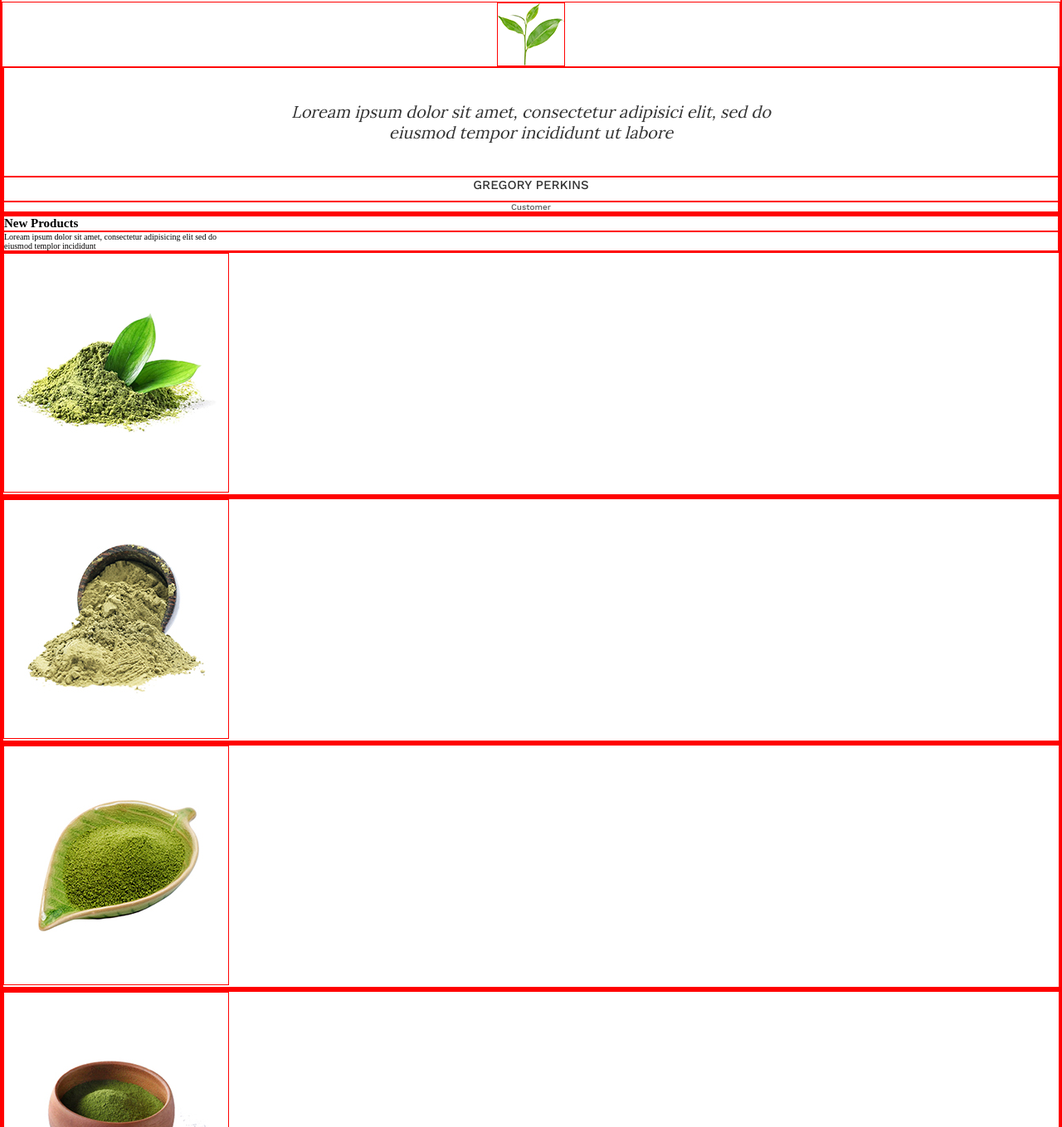
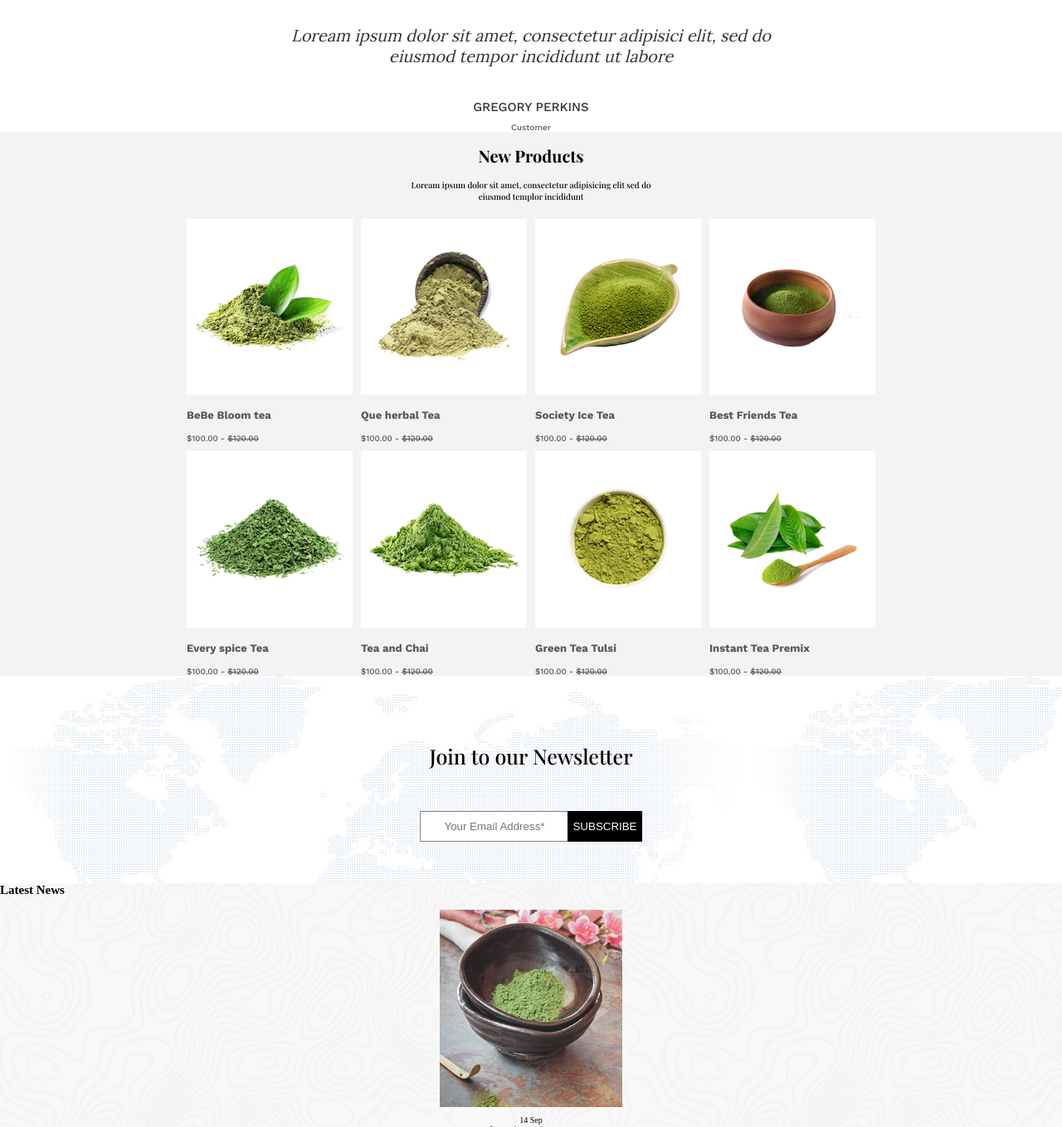
Before and after one commit to viorjuela3/Sabujcha-HTML5-CSS, a plain HTML site: page index.html in a window 1280 px wide. Shown: the part 1242-2601 px from the top of the page at 83% size. Drawn offline with nearby package versions, Linux system fonts and the light colour scheme.

Commit message:
adelantado hasta la sesión laste new

```diff
--- a/css/desktop.css
+++ b/css/desktop.css
@@ -25,3 +25,17 @@ nav{
     font-family: 'Work Sans', sans-serif;
     padding: 15px 15px;
 }
+
+
+
+.new-product-card img{
+    width: 200px;
+}
+
+.container-benefits{
+    display: grid;
+    grid-template-columns: repeat(4, 1fr);
+    justify-content: center;
+    gap: 1rem;
+
+}
--- a/css/tablet.css
+++ b/css/tablet.css
@@ -6,3 +6,11 @@
 
 
 }
+
+.container-benefits{
+    display: grid;
+    grid-template-columns: repeat(2, 1fr);
+    justify-content: center;
+    gap: 1rem;
+
+}
--- a/index.html
+++ b/index.html
@@ -5,8 +5,8 @@
     <meta http-equiv="X-UA-Compatible" content="IE=edge">
     <meta name="viewport" content="width=device-width, initial-scale=1.0">
     <link rel="stylesheet" href="style.css">
+    <link rel="stylesheet" href="./css/tablet.css" media="(min-width: 768px)">
     <link rel="stylesheet" href="./css/desktop.css" media="(min-width: 1024px)">
-    <link rel="stylesheet" href="./css/tablet.css" media="(min-width: 768px)">
     <link rel="preconnect" href="https://fonts.googleapis.com">
     <link rel="preconnect" href="https://fonts.gstatic.com" crossorigin>
     <link href="https://fonts.googleapis.com/css2?family=Lora&family=Playfair+Display:wght@500;700&family=Work+Sans:wght@500;700&display=swap" rel="stylesheet">
@@ -105,57 +105,102 @@
     </section>
 
     <section class="new-product">
-        <div class="">
+        <div class="info-new-produt">
             <h2>New Products</h2>
             <p>Loream ipsum dolor sit amet, consectetur adipisicing elit sed do<br>eiusmod templor incididunt</p>
         </div>
+
+        <section class="container-benefits">
             <div class="new-product-card">
                 <img src="./assets/img/product-1.jpg" alt="">
-            <p></p>
-            <p></p>
+                <p class="description-new-product">BeBe Bloom tea</p>
+                <p class="price-new-product">$100.00 - <del>$120.00</del></p>
 
             </div>
             <div class="new-product-card">
                 <img src="./assets/img/product-3.jpg" alt="">
-            <p></p>
-            <p></p>
+                <p class="description-new-product">Que herbal Tea</p>
+                <p class="price-new-product">$100.00 - <del>$120.00</del></p>
+
             </div>
             <div class="new-product-card">
                 <img src="./assets/img/product-5.jpg" alt="">
-            <p></p>
-            <p></p>
+                <p class="description-new-product">Society Ice Tea</p>
+                <p class="price-new-product">$100.00 - <del>$120.00</del></p>
 
             </div>
             <div class="new-product-card">
                 <img src="./assets/img/product-7.jpg" alt="">
-            <p></p>
-            <p></p>
+                <p class="description-new-product">Best Friends Tea</p>
+                <p class="price-new-product">$100.00 - <del>$120.00</del></p>
+
             </div>
             <div class="new-product-card">
                 <img src="./assets/img/product-2.jpg" alt="">
-            <p></p>
-            <p></p>
+                <p class="description-new-product">Every spice Tea</p>
+                <p class="price-new-product">$100.00 - <del>$120.00</del></p>
+
             </div>
             <div class="new-product-card">
                 <img src="./assets/img/product-4.jpg" alt="">
-            <p></p>
-            <p></p>
+                <p class="description-new-product">Tea and Chai</p>
+                <p class="price-new-product">$100.00 - <del>$120.00</del></p>
 
             </div>
             <div class="new-product-card">
                 <img src="./assets/img/product-6.jpg" alt="">
-            <p></p>
-            <p></p>
+                <p class="description-new-product">Green Tea Tulsi</p>
+                <p class="price-new-product">$100.00 - <del>$120.00</del></p>
 
             </div>
             <div class="new-product-card">
                 <img src="./assets/img/product-8.jpg" alt="">
-            <p></p>
-            <p></p>
+                <p class="description-new-product">Instant Tea Premix</p>
+                <p class="price-new-product">$100.00 - <del>$120.00</del></p>
 
             </div>
 
         </section>
 
+    </section>
+
+    <section class="login-customers">
+
+        <p>Join to our Newsletter</p>
+        <form action="">
+            <input type="email" placeholder="Your Email Address*">
+            <button>SUBSCRIBE</button>
+        </form>
+
+    </section>
+
+    <section class="container-latest-news">
+        <h2>Latest News</h2>
+        <div>
+            <div class="card-latest-new">
+                <img src="./assets/img/blog-single-1.jpg" alt="">
+                <p>14 Sep</p>
+                <p>Lorem ipsum sit ame co.</p>
+                <p>Lorem ipsum dolor sit amet, consectetur<br>adipisici elit, sed do eius tempor<br>incididunt ut labore et dolore</p>
+                <p>READ MORE</p>
+            </div>
+            <div class="card-latest-new">
+                <img src="./assets/img/blog-single-2.jpg" alt="">
+                <p>20 Dec</p>
+                <p>Lorem ipsum sit ame co.</p>
+                <p>Lorem ipsum dolor sit amet, consectetur<br>adipisici elit, sed do eius tempor<br>incididunt ut labore et dolore</p>
+                <p>READ MORE</p>
+            </div>
+            <div class="card-latest-new">
+                <img src="./assets/img/blog-single-3.jpg" alt="">
+                <p>18 Aug</p>
+                <p>Lorem ipsum sit ame co.</p>
+                <p>Lorem ipsum dolor sit amet, consectetur<br>adipisici elit, sed do eius tempor<br>incididunt ut labore et dolore</p>
+                <p>READ MORE</p>
+            </div>
+        </div>
+
+
+    </section>
 </body>
 </html>
--- a/style.css
+++ b/style.css
@@ -18,7 +18,7 @@ body{
     box-sizing: border-box;
     margin: 0;
     padding: 0;
-    border: solid 1px red;
+    /* border: solid 1px red; */
 }
 
 html{
@@ -158,6 +158,10 @@ nav .list-menu li a{
     background-size: cover;
 }
 
+.container-latest-product img{
+    width: 220px;
+}
+
 .detail-latest-product h2{
     font-size: 2rem;
     font-family:'Playfair Display', serif;
@@ -235,3 +239,101 @@ nav .list-menu li a{
     color: var(--gris-tipografia);
     font-size: 1rem;
 }
+
+.new-product{
+    background-color: #f3f3f3;
+    display: flex;
+    flex-direction: column;
+    align-items: center;
+    gap: 20px;
+
+}
+
+.info-new-produt{
+    font-family: 'Playfair Display', serif;
+    text-align: center;
+}
+
+.info-new-produt h2{
+    font-size: 2rem;
+    padding: 1.5rem 0 1.5rem 0;
+}
+
+.info-new-produt p{
+    font-size: 1rem;
+}
+
+.description-new-product{
+    font-family: 'Work Sans', sans-serif;
+    color: var(--gris-tipografia);
+    font-weight: 700;
+    font-size: 1.3rem;
+    padding: 1.5rem 0 1.5rem 0;
+
+}
+
+.price-new-product{
+    font-family: 'Work Sans', sans-serif;
+    color: var(--gris-tipografia);
+
+    font-size: 1rem;
+
+}
+
+.container-benefits{
+    display: flex;
+    flex-direction: column;
+    justify-content: center;
+    gap: 2rem;
+
+}
+
+.login-customers {
+    background-image: url('./assets/img/bg-2.jpg');
+
+}
+
+.login-customers p{
+    font-family: 'Playfair Display', serif;
+    text-align: center;
+    font-size: 2.5rem;
+    padding: 8rem 0 5rem 0;
+    border-left: 0px;
+
+}
+
+.login-customers form{
+    display: flex;
+    justify-content: center;
+    padding-bottom: 5rem;
+}
+.login-customers input{
+    border: solid 1px  grey;
+    text-align: center;
+    border-right: 0px;
+    padding: 10px 0 10px 0;
+}
+
+
+.login-customers button{
+    color: var(--blanco);
+    background-color: #000000;
+    border: solid 1px #000000;
+    padding: 0 5px 0 5px;
+}
+
+.container-latest-news{
+    background-image: url('./assets/img/bg-1.jpg');
+}
+
+.card-latest-new img{
+    width: 220px;
+    padding: 15px 0 10px 0;
+}
+.card-latest-new{
+    display: flex;
+    flex-direction: column;
+    align-items: center;
+
+
+}
```
Lines whose indentation alone changed are shown as unchanged.
